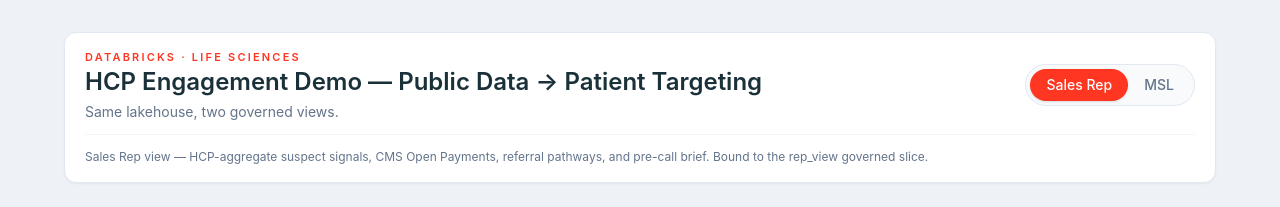
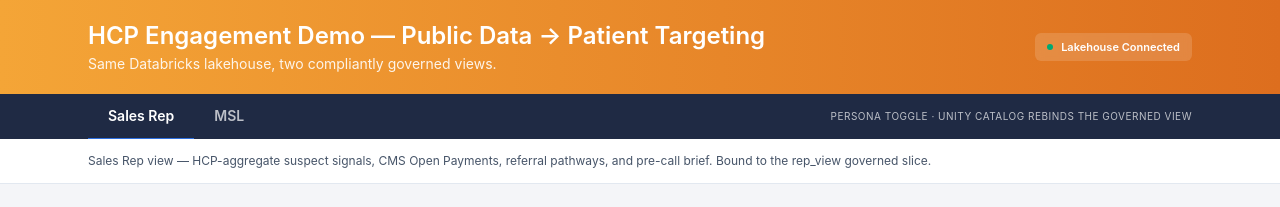
Before and after one commit to tony-farias/hcp-engagement, a React (Vite) app: page / in a window 1280 px wide. Shown: the top 207 px of the page. Built offline with nearby package versions, Linux system fonts and the light colour scheme; no server answers.

Commit message:
Theme: match HCP Route Planner color scheme — amber→orange gradient header, navy nav strip with blue active accent

```diff
--- a/src/App.tsx
+++ b/src/App.tsx
@@ -28,33 +28,52 @@
   const footerStatus = isRep ? "Commercial governed view" : "Medical governed view";
 
   return (
-    <div className="min-h-screen flex flex-col items-center py-8 px-4 sm:px-6">
-      <div className="w-full max-w-6xl space-y-6">
-        <header className="bg-white rounded-xl border border-slate-200 shadow-sm px-5 py-4">
-          <div className="flex flex-col sm:flex-row sm:items-center sm:justify-between gap-4">
+    <div className="min-h-screen flex flex-col bg-databricks-bg">
+      {/* Brand bar — orange gradient header */}
+      <div className="bg-gradient-to-r from-databricks-orangeLight to-databricks-orangeDeep text-white">
+        <div className="max-w-6xl mx-auto px-6 py-5 flex items-start sm:items-center justify-between gap-4 flex-col sm:flex-row">
           <div>
-              <div className="text-[11px] uppercase tracking-[0.2em] text-databricks-orange font-semibold">
-                Databricks · Life Sciences
-              </div>
-              <h1 className="text-xl sm:text-2xl font-semibold text-databricks-navy">
+            <h1 className="text-xl sm:text-2xl font-semibold leading-snug">
               HCP Engagement Demo — Public Data → Patient Targeting
             </h1>
-              <p className="text-sm text-slate-500 mt-1">Same lakehouse, two governed views.</p>
+            <p className="text-sm opacity-90 mt-0.5">
+              Same Databricks lakehouse, two compliantly governed views.
+            </p>
           </div>
-            <RoleToggle role={role} setRole={setRole} />
+          <div className="flex items-center gap-2 bg-white/15 backdrop-blur-sm px-3 py-1.5 rounded-md text-[11px] font-semibold">
+            <span className="w-1.5 h-1.5 rounded-full bg-databricks-mint" />
+            <span>Lakehouse Connected</span>
           </div>
-          <div className="mt-3 pt-3 border-t border-slate-100">
-            <p className="text-xs text-slate-500 leading-relaxed">{subtitle}</p>
         </div>
-        </header>
+      </div>
 
+      {/* Nav strip — dark navy with tab-style persona toggle */}
+      <div className="bg-databricks-navy text-white">
+        <div className="max-w-6xl mx-auto px-6 flex items-center">
+          <NavTab active={isRep} onClick={() => setRole("rep")} label="Sales Rep" />
+          <NavTab active={!isRep} onClick={() => setRole("msl")} label="MSL" />
+          <div className="ml-auto text-[10px] uppercase tracking-wider opacity-70 hidden sm:block">
+            Persona toggle · Unity Catalog rebinds the governed view
+          </div>
+        </div>
+      </div>
+
+      {/* Subtitle */}
+      <div className="bg-white border-b border-slate-200">
+        <div className="max-w-6xl mx-auto px-6 py-3">
+          <p className="text-xs text-slate-600 leading-relaxed">{subtitle}</p>
+        </div>
+      </div>
+
+      {/* Main content */}
+      <div className="flex-1 max-w-6xl mx-auto w-full px-4 sm:px-6 py-6 space-y-6">
         <main>{isRep ? <RepView spaceId={REP_SPACE_ID} /> : <MSLView spaceId={MSL_SPACE_ID} />}</main>
 
         <SourceViewport variant={role} />
 
         <DataSources />
 
-        <footer className="bg-white rounded-xl border border-slate-200 shadow-sm px-5 py-3 text-[11px] text-slate-500 flex flex-col sm:flex-row sm:items-center sm:justify-between gap-2">
+        <footer className="bg-white rounded-lg border border-slate-200 px-5 py-3 text-[11px] text-slate-500 flex flex-col sm:flex-row sm:items-center sm:justify-between gap-2">
           <div>
             <span className="font-semibold text-databricks-navy">Compliance envelope:</span> {footerScope}
           </div>
@@ -68,25 +87,17 @@
   );
 }
 
-function RoleToggle({ role, setRole }: { role: Role; setRole: (r: Role) => void }) {
+function NavTab({ active, onClick, label }: { active: boolean; onClick: () => void; label: string }) {
   return (
-    <div className="bg-slate-50 rounded-full border border-slate-200 p-1 flex shrink-0 self-start sm:self-auto">
     <button
-        onClick={() => setRole("rep")}
-        className={`px-4 py-1.5 rounded-full text-sm font-medium transition ${
-          role === "rep" ? "bg-databricks-orange text-white shadow" : "text-slate-500 hover:text-databricks-navy"
+      onClick={onClick}
+      className={`px-5 py-3 text-sm font-semibold transition border-b-2 -mb-px ${
+        active
+          ? "border-databricks-blue text-white"
+          : "border-transparent text-white/70 hover:text-white"
       }`}
     >
-        Sales Rep
+      {label}
     </button>
-      <button
-        onClick={() => setRole("msl")}
-        className={`px-4 py-1.5 rounded-full text-sm font-medium transition ${
-          role === "msl" ? "bg-databricks-navy text-white shadow" : "text-slate-500 hover:text-databricks-navy"
-        }`}
-      >
-        MSL
-      </button>
-    </div>
   );
 }
--- a/src/index.css
+++ b/src/index.css
@@ -5,8 +5,8 @@
 html, body, #root {
   height: 100%;
   margin: 0;
-  background: #eef2f6;
+  background: #F4F5F8;
   font-family: -apple-system, BlinkMacSystemFont, "SF Pro Text", Inter, system-ui, sans-serif;
-  color: #1B3139;
+  color: #1F2A44;
   -webkit-font-smoothing: antialiased;
 }
--- a/tailwind.config.js
+++ b/tailwind.config.js
@@ -5,11 +5,15 @@
     extend: {
       colors: {
         databricks: {
-          orange: "#FF3621",
-          navy: "#1B3139",
+          orange: "#E27124",
+          orangeLight: "#F4A537",
+          orangeDeep: "#DD6E1E",
+          navy: "#1F2A44",
           slate: "#445969",
           mint: "#00A972",
           sand: "#F9F7F4",
+          blue: "#2D6FE0",
+          bg: "#F4F5F8",
         },
         veeva: {
           blue: "#0066B2",
```
Lines whose indentation alone changed are shown as unchanged.
